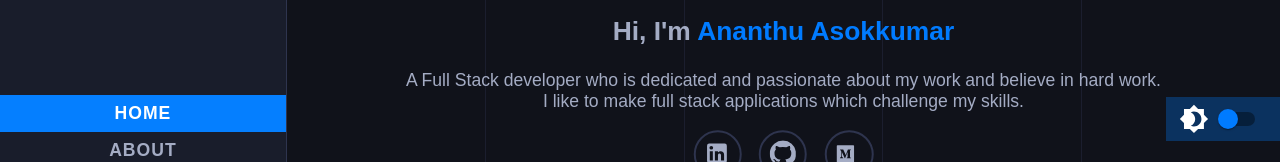
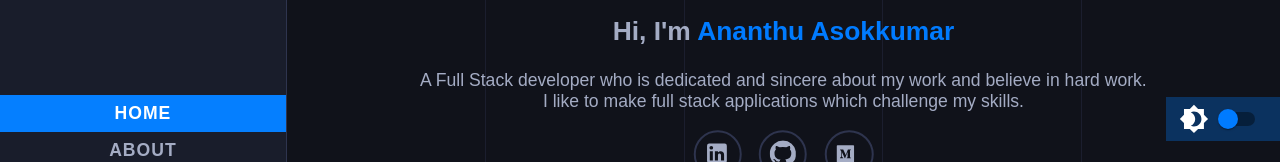
Before and after one commit to ananthu-asokkumar/ananthu.portfolio.io, a React (Create React App) app in the folder portfolio/: page / in a window 1280 px wide. Shown: the part 303-465 px from the top of the page. Built offline with nearby package versions, Linux system fonts and the light colour scheme.

Commit message:
new updates

```diff
--- a/portfolio/src/Pages/HomePage.js
+++ b/portfolio/src/Pages/HomePage.js
@@ -17,9 +17,10 @@ function HomePage() {
           </h4>
           <br />
           <p>
-            A Full Stack developer who is dedicated and passionate about my work
-            and believe in hard work.<br/> I like to make full stack applications
-            which challenge my skills.
+            A Full Stack developer who is dedicated and sincere about my work
+            and believe in hard work.
+            <br /> I like to make full stack applications which challenge my
+            skills.
           </p>
           <div className="icons">
             <a
@@ -44,7 +45,7 @@ function HomePage() {
               target="_blank"
               rel="noopener noreferrer"
             >
-              <MediumSquareFilled style={{width:"45px"}} />
+              <MediumSquareFilled style={{ width: "45px" }} />
             </a>
           </div>
         </div>
```
